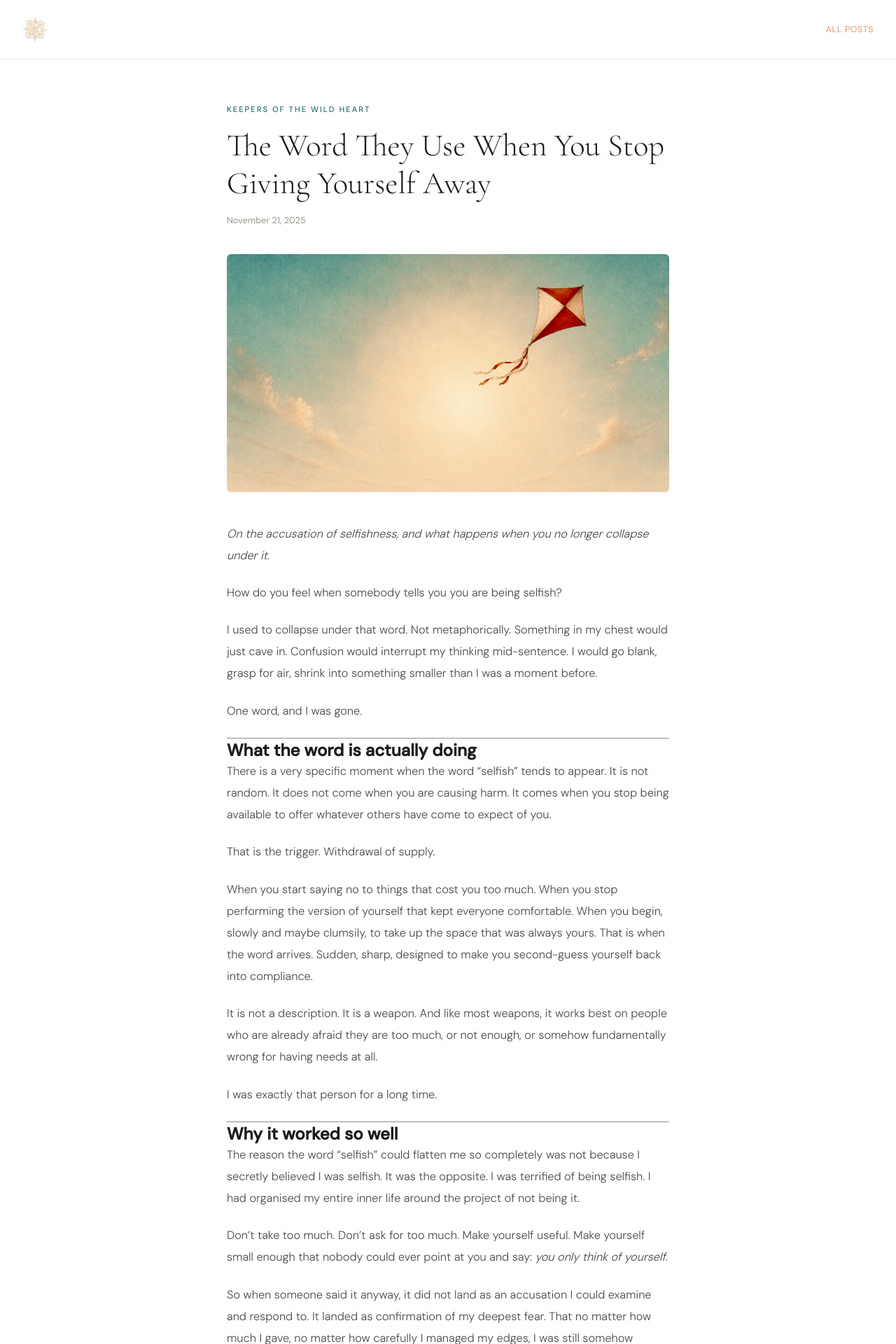
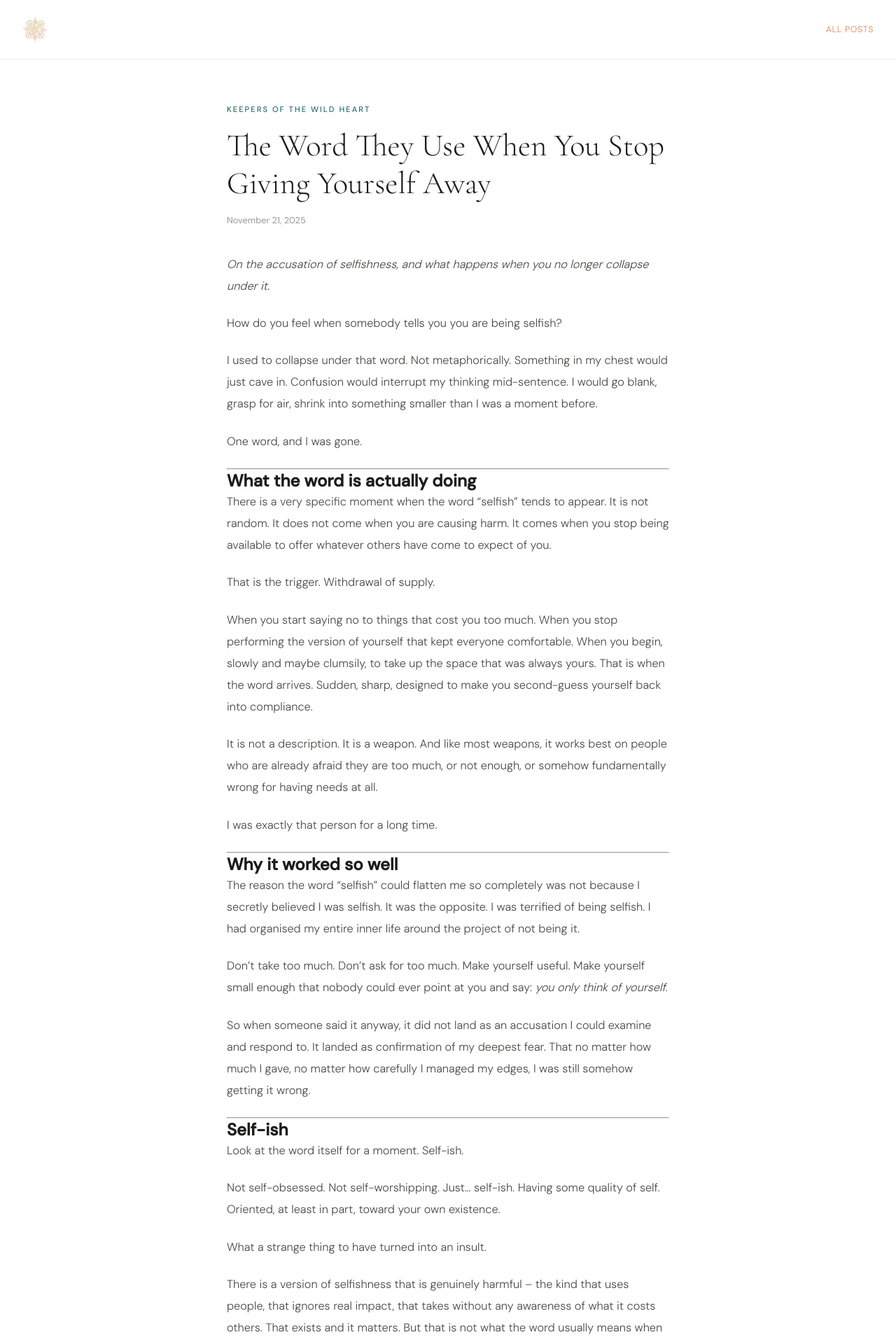
Before and after one commit to Blubell26/giuliapacciotti.com, a Jekyll site: the page built from _posts/2025-11-21-the-word-they-use-when-you-stop.md, in a window 1280 px wide. Shown: the top 1920 px of the page at 70% size. Built offline with Jekyll 4.4.1, drawn with Linux system fonts in a browser that asks for light colours; comment, search, counter and statistics services are not loaded.

Commit message:
Update 2025-11-21-the-word-they-use-when-you-stop.md

```diff
--- a/_posts/2025-11-21-the-word-they-use-when-you-stop.md
+++ b/_posts/2025-11-21-the-word-they-use-when-you-stop.md
@@ -3,8 +3,8 @@ layout: post
 title: The Word They Use When You Stop Giving Yourself Away
 description: “On the accusation of selfishness, the body’s old response to it, and what it means to finally let it land and watch it fall.”
 date: 2025-11-21
-image: images/IMG_7713.jpeg
-thumb: images/IMG_7713.jpeg
+image:
+thumb:
 category: psycho-spiritual
 ---
 
```
